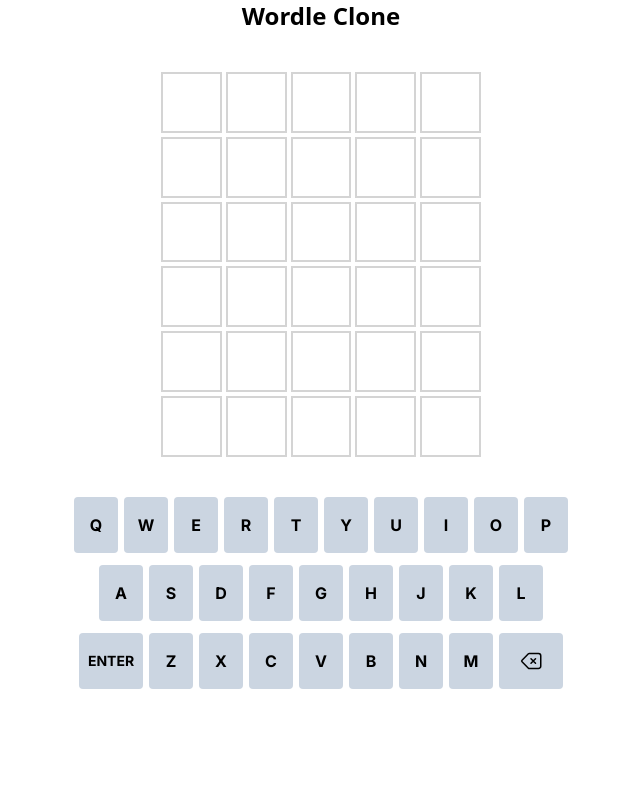
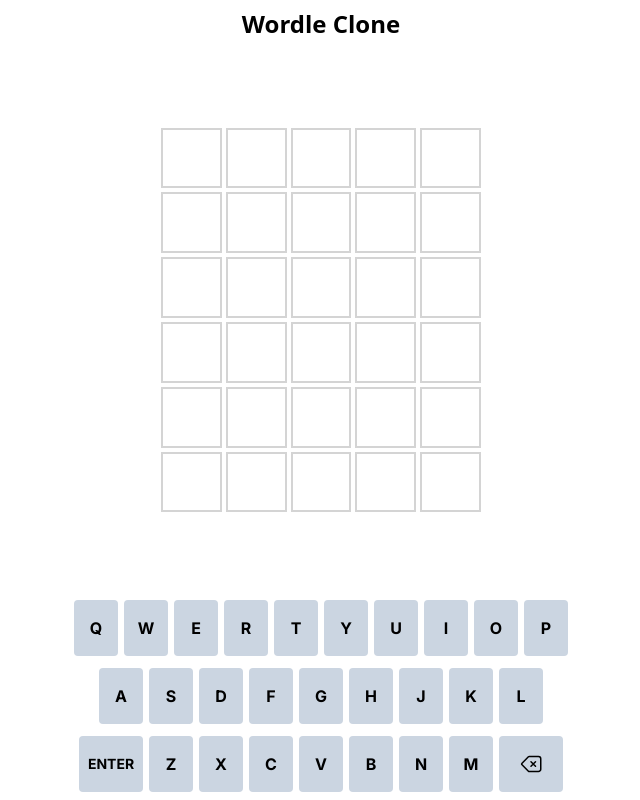
Before and after one commit to GarrettArhSmith/wordle, a Next.js app: page / in a window 1280 px wide. Shown: the whole page, without its empty margins (319-959 px from the left). Built offline with nearby package versions, Linux system fonts and the light colour scheme.

Commit message:
fixed keyboard layout

```diff
--- a/src/app/page.tsx
+++ b/src/app/page.tsx
@@ -72,7 +72,7 @@ export default function Home() {
   }, [gameData])
 
   return (
-    <main className="flex min-h-screen flex-col items-center gap-10">
+    <main className="flex min-h-screen flex-col items-center gap-10 p-2 justify-between">
       <h1 className="font-sans text-2xl font-bold antialiased">Wordle Clone</h1>
       {isMsgShown && (
         <div className="absolute bg-black text-white top-48 p-2 rounded transition">
--- /dev/null
+++ b/src/components/Key.tsx
@@ -0,0 +1,19 @@
+import React, { ReactNode } from 'react'
+
+type Props = {
+  char?: string;
+  children?: ReactNode;
+}
+
+const Key = ({ char, children }: Props) => {
+  return (
+    <button
+      className={`bg-slate-300 h-14 flex items-center justify-center rounded uppercase font-bold
+        ${char ? 'flex-1 min-w-6 max-w-11' : 'w-14 md:w-16 text-sm'}`}
+    >
+      {char ? char : children}
+    </button>
+  )
+}
+
+export default Key
--- a/src/components/Keyboard.tsx
+++ b/src/components/Keyboard.tsx
@@ -1,6 +1,7 @@
 import { Fragment } from 'react'
 import { v4 } from 'uuid';
 import { BackspaceIcon } from '@heroicons/react/24/outline';
+import Key from './Key';
 
 type KeyType = {
   used: boolean;
@@ -13,17 +14,13 @@ type Props = {
 
 const Keyboard = ({ keys }: Props) => {
   return (
-    <div className='flex flex-wrap gap-1.5 justify-center'>
+    <div className='flex flex-wrap gap-1 md:gap-1.5 justify-center'>
       {keys.map(key => (
         <Fragment key={v4()}>
-          <div
-            className={`bg-slate-300 w-8 md:w-11 h-14 flex items-center justify-center rounded uppercase font-bold`}
-          >
-            {key.char}
-          </div>
+          <Key char={key.char}></Key>
           {(key.char === 'p' || key.char === 'l') && <hr className='w-full -my-1.5 border-none' />}
-          {key.char === 'l' && <div className='bg-slate-300 w-16 h-14 flex items-center justify-center rounded uppercase font-bold text-sm'>Enter</div>}
-          {key.char === 'm' && <div className='bg-slate-300 w-16 h-14 flex items-center justify-center rounded font-bold'><BackspaceIcon className='size-6' /></div>}
+          {key.char === 'l' && <Key>Enter</Key>}
+          {key.char === 'm' && <Key><BackspaceIcon className='size-6' /></Key>}
         </Fragment>
       ))}
     </div>
```
